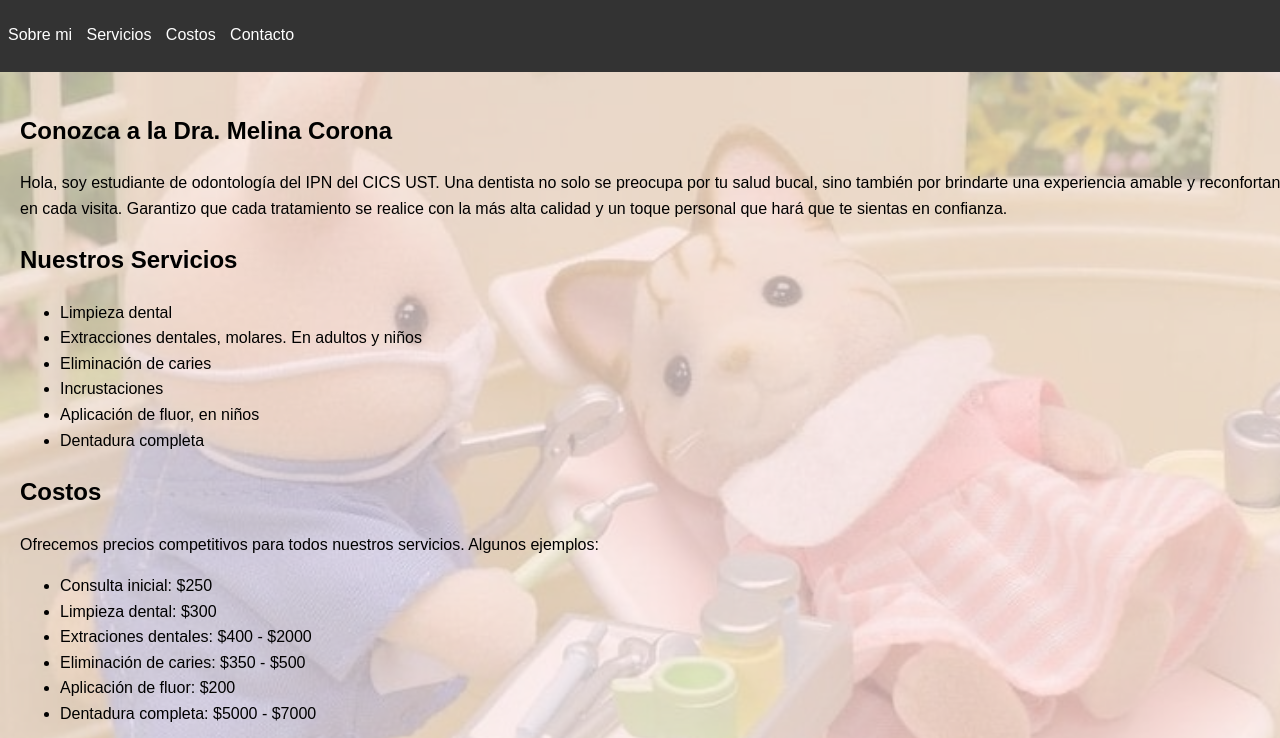
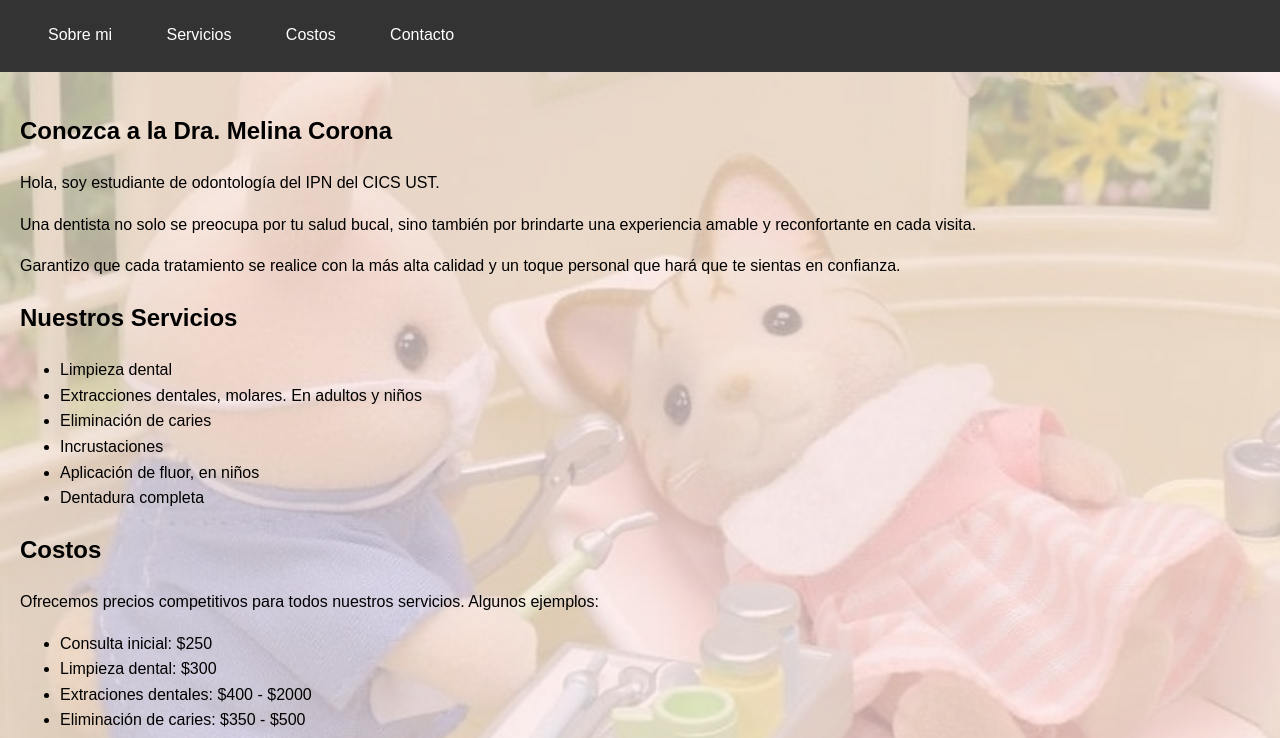
Before and after one commit to xorona04/DentalMC, a plain HTML site: page index.html in a window 1280 px wide. Shown: the part 194-932 px from the top of the page. Drawn offline with Linux system fonts and the light colour scheme.

Commit message:
Update index.html

```diff
--- a/index.html
+++ b/index.html
@@ -3,7 +3,7 @@
 <head>
     <meta charset="UTF-8">
     <meta name="viewport" content="width=device-width, initial-scale=1.0">
-    <title>Consultorio Odontológico Dra. [Nombre]</title>
+    <title>Consultorio Odontológico Dra. Melina Corona</title>
     <style>
         body {
             font-family: Arial, sans-serif;
@@ -13,7 +13,7 @@
         }
         header {
             background-color: #B695C0;
-            color: white;
+            color: rgb(0, 0, 0);
             text-align: center;
             padding: 1rem;
             width: 100%;
@@ -27,19 +27,19 @@
         }
         nav {
             background-color: #333;
-            color: white;
+            color: rgb(0, 0, 0);
             padding: 0.5rem;
         }
         nav ul {
             list-style-type: none;
-            padding: 0;
+            padding: 200;
         }
         nav ul li {
             display: inline;
-            margin-right: 10px;
+            margin-right: 50px;
         }
         nav ul li a {
-            color: white;
+            color: rgb(255, 255, 255);
             text-decoration: none;
         }
         .container {
@@ -88,11 +88,11 @@
 
         <section id="Conozca a la Dra" class="section">
             <h2>Conozca a la Dra. Melina Corona</h2>
-            <p>Hola, soy estudiante de odontología del IPN del CICS UST. Una dentista no solo se preocupa
-                por tu salud bucal, sino también por brindarte una experiencia amable y
-                reconfortante en cada visita. Garantizo que cada tratamiento
-                se realice con la más alta calidad y un toque personal que hará que te
-                sientas en confianza.</p>
+            <p>Hola, soy estudiante de odontología del IPN del CICS UST.</p>
+            <p>Una dentista no solo se preocupa por tu salud bucal, sino también
+                por brindarte una experiencia amable y reconfortante en cada visita.</p>
+            <p>Garantizo que cada tratamiento se realice con la más alta calidad y
+                un toque personal que hará que te sientas en confianza.</p>
 
         </section>
 
```
